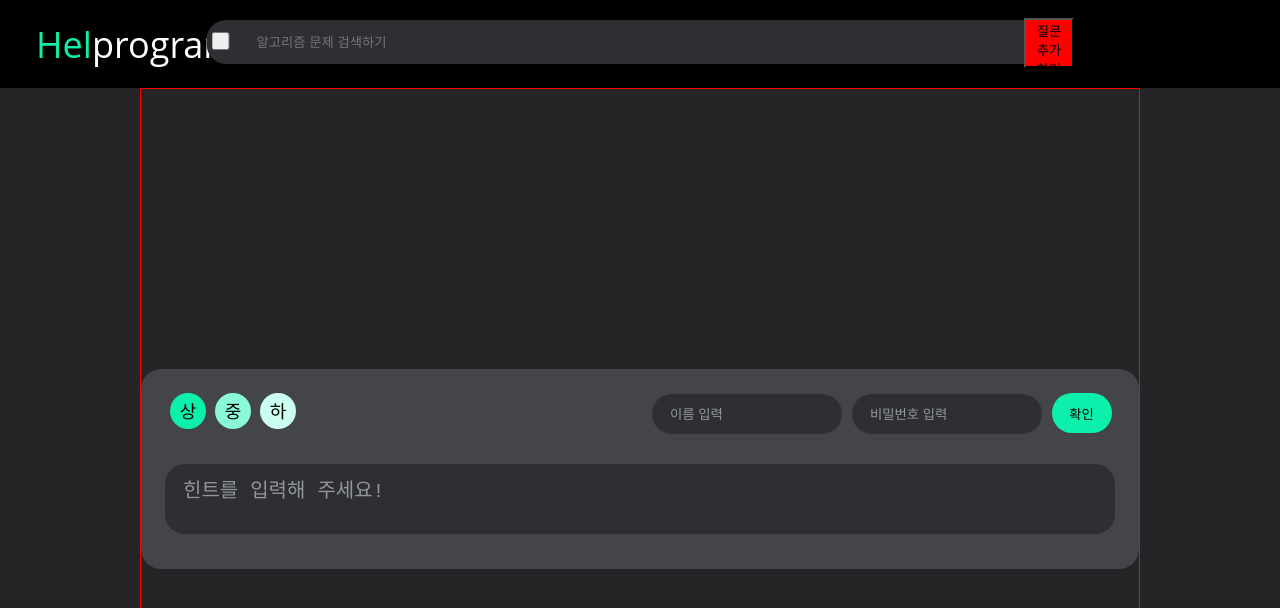
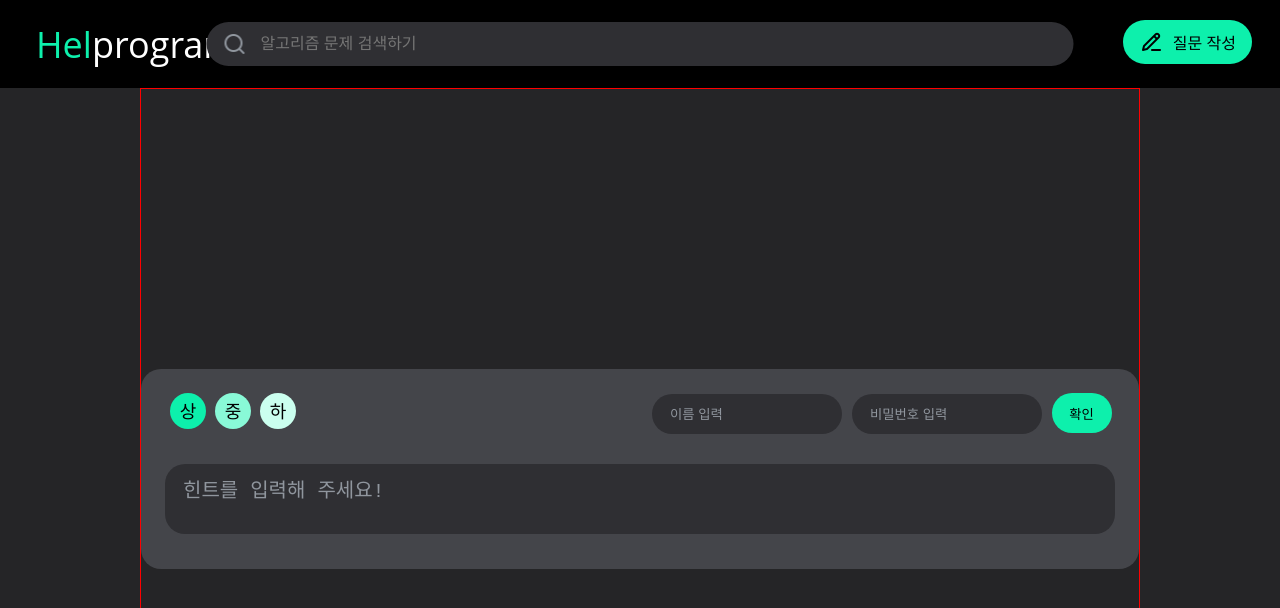
Before and after one commit to lte94/Helprogrammers-1, a React (Create React App) app: page /1 in a window 1280 px wide. Shown: the top 608 px of the page. Built offline with nearby package versions, Linux system fonts and the light colour scheme.

Commit message:
:lipstick:design(Header.jsx): modify UI of Header
Header.jsx 의 UI를 수정했습니다.

by @dypark26

```diff
--- a/src/components/Header.jsx
+++ b/src/components/Header.jsx
@@ -11,11 +11,13 @@ const Header = () => {
         </Helprogrammers>
       </MainLink>
       <SearchForm>
-        <SearchButton></SearchButton>
+        <SearchIcon src="/assets/search.png" />
         <SearchInput type="search" placeholder="알고리즘 문제 검색하기" />
       </SearchForm>
       <AddLink to="/add">
-        <AddButton>질문 추가하기</AddButton>
+        <AddQuestionButton>
+          <AddQuestionIcon src="/assets/write.png"></AddQuestionIcon>질문 작성
+        </AddQuestionButton>
       </AddLink>
       <div></div>
     </HeaderBox>
@@ -27,14 +29,14 @@ export default Header;
 // styled-components
 
 const HeaderBox = styled.div`
+  position: relative;
+  display: flex;
   top: 0;
   left: 0;
   max-width: 100%;
   width: 100%;
   height: 88px;
   background-color: black;
-  display: flex;
-  position: relative;
 `;
 
 const MainLink = styled(Link)`
@@ -61,41 +63,60 @@ const SearchForm = styled.form`
   max-width: 867px;
   width: 100%;
   height: 44px;
-  top: 20px;
+  top: 50%;
   left: 50%;
-  transform: translateX(-50%);
+  transform: translate(-50%, -50%);
+  display: flex;
+  flex-direction: row;
   position: absolute;
-  border-radius: 20px;
+  border-radius: 22px;
   background-color: #2f2f33;
 `;
 
 const SearchInput = styled.input`
   width: 90%;
   height: 100%;
-  left: 30px;
+  color: white;
+  font-size: 16px;
   position: relative;
   background: transparent;
+  outline: none;
   border: none;
 `;
 
-const SearchButton = styled.button`
-  width: 18px;
-  height: 18px;
-  position: relative;
-  left: 5px;
-  font-size: 20px;
+const SearchIcon = styled.img`
+  margin: 10px 12px 10px 16px;
+  width: 24px;
+  height: 24px;
 `;
 
 const AddLink = styled(Link)`
   text-decoration: none;
+  position: absolute;
+  max-width: 867px;
+  width: fit-content;
+  height: 44px;
+  top: 20px;
+  right: 28px;
 `;
 
-const AddButton = styled.button`
-  width: 50px;
-  height: 50px;
-  background-color: red;
-  position: absolute;
+const AddQuestionButton = styled.button`
+  display: flex;
+  flex-direction: row;
+  align-items: center;
+  padding: 10px 16px 10px;
+  font-size: 16px;
+  gap: 10px;
+  background-color: rgba(13, 240, 172, 1);
+  border-radius: 22px;
+  border: none;
   left: 80%;
+
   top: 18px;
   cursor: pointer;
 `;
+
+const AddQuestionIcon = styled.img`
+  width: 24px;
+  height: 24px;
+`;
```
Also changed, not shown: public/assets/search.png (added), public/assets/write.png (added).
